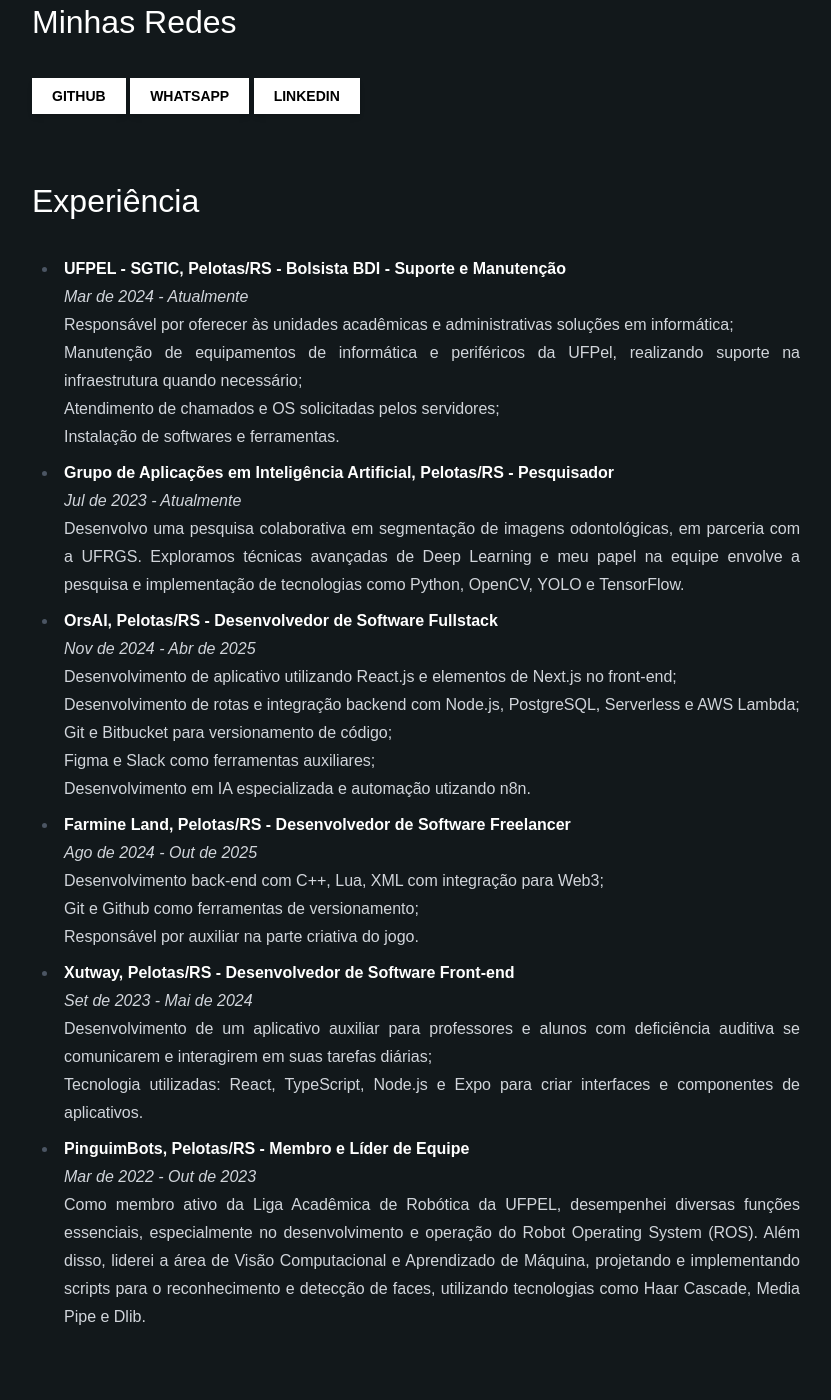
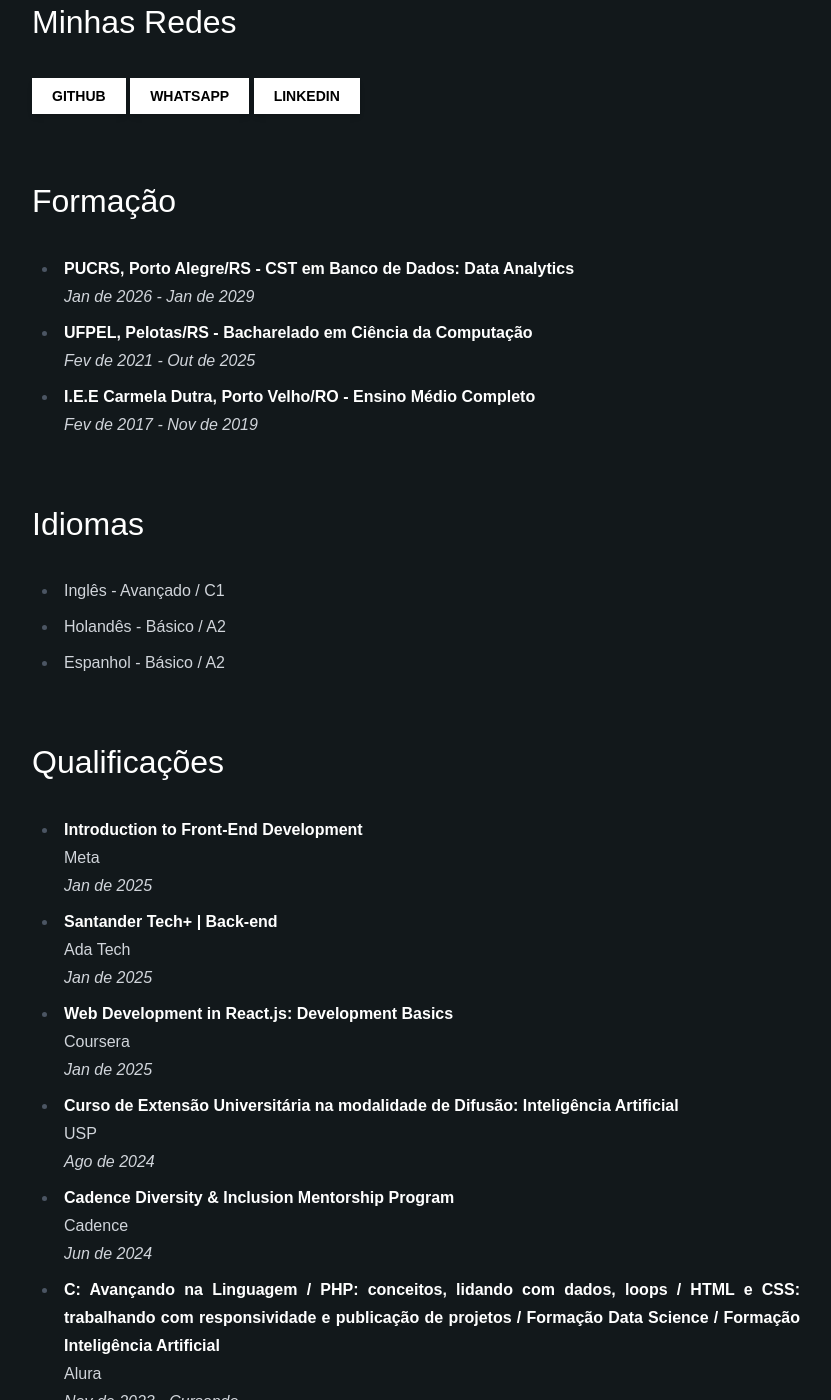
Before and after one commit to pepemesquita/pepemesquita.github.io, a Jekyll site: the page built from about.html, in a window 1280 px wide and 1400 px high, scrolled down 1178 px. Shown: the whole window, without its empty margins (224-1055 px from the left). Built offline with Jekyll 4.4.1, drawn with Linux system fonts in a browser that asks for light colours; some web fonts are replaced; comment, search, counter and statistics services are not loaded; some of the changed text lies outside the part shown.

```diff
--- a/about.html
+++ b/about.html
@@ -40,58 +40,13 @@ title: Sobre | Pedro
 
       <a class="btn" href="https://www.linkedin.com/in/pedro-henrique-l-359a4b13b/" target="_blank">Linkedin</a>
 
-      <h2>Experiência</h2>
-      <ul>
-        <li>
-          <strong>UFPEL - SGTIC, Pelotas/RS - Bolsista BDI - Suporte e Manutenção</strong><br>
-          <em>Mar de 2024 - Atualmente</em><br>
-          Responsável por oferecer às unidades acadêmicas e administrativas soluções em informática; <br>
-          Manutenção de equipamentos de informática e periféricos da UFPel, realizando suporte na infraestrutura quando
-          necessário; <br>
-          Atendimento de chamados e OS solicitadas pelos servidores;<br>
-          Instalação de softwares e ferramentas.
-        </li>
-        <li>
-          <strong>Grupo de Aplicações em Inteligência Artificial, Pelotas/RS - Pesquisador</strong><br>
-          <em>Jul de 2023 - Atualmente</em><br>
-          Desenvolvo uma pesquisa colaborativa em segmentação de imagens odontológicas, em parceria com a UFRGS.
-          Exploramos técnicas avançadas de Deep Learning e meu papel na equipe envolve a pesquisa e implementação de
-          tecnologias como Python, OpenCV, YOLO e TensorFlow.<br>
-        </li>
-        <li>
-          <strong>OrsAI, Pelotas/RS - Desenvolvedor de Software Fullstack</strong><br>
-          <em>Nov de 2024 - Abr de 2025</em><br>
-          Desenvolvimento de aplicativo utilizando React.js e elementos de Next.js no front-end; <br>
-          Desenvolvimento de rotas e integração backend com Node.js, PostgreSQL, Serverless e AWS Lambda; <br>
-          Git e Bitbucket para versionamento de código; <br>
-          Figma e Slack como ferramentas auxiliares;<br>
-          Desenvolvimento em IA especializada e automação utizando n8n.
-        </li>
-        <li>
-          <strong>Farmine Land, Pelotas/RS - Desenvolvedor de Software Freelancer</strong><br>
-          <em>Ago de 2024 - Out de 2025</em><br>
-          Desenvolvimento back-end com C++, Lua, XML com integração para Web3; <br>
-          Git e Github como ferramentas de versionamento; <br>
-          Responsável por auxiliar na parte criativa do jogo.
-        </li>
-        <li>
-          <strong>Xutway, Pelotas/RS - Desenvolvedor de Software Front-end</strong><br>
-          <em>Set de 2023 - Mai de 2024</em><br>
-          Desenvolvimento de um aplicativo auxiliar para professores e alunos com deficiência auditiva se comunicarem e interagirem em suas tarefas diárias; <br>
-          Tecnologia utilizadas: React, TypeScript, Node.js e Expo para criar interfaces e componentes de aplicativos.
-        </li>
-        <li>
-          <strong>PinguimBots, Pelotas/RS - Membro e Líder de Equipe</strong><br>
-          <em>Mar de 2022 - Out de 2023</em><br>
-          Como membro ativo da Liga Acadêmica de Robótica da UFPEL, desempenhei diversas funções essenciais,
-          especialmente no desenvolvimento e operação do Robot Operating System (ROS). Além disso, liderei a área de
-          Visão Computacional e Aprendizado de Máquina, projetando e implementando scripts para o reconhecimento e
-          detecção de faces, utilizando tecnologias como Haar Cascade, Media Pipe e Dlib.<br>
-        </li>
-      </ul>
 
       <h2>Formação</h2>
       <ul>
+        <li>
+          <strong>PUCRS, Porto Alegre/RS - CST em Banco de Dados: Data Analytics </strong><br>
+          <em>Jan de 2026 - Jan de 2029</em>
+        </li>
         <li>
           <strong>UFPEL, Pelotas/RS - Bacharelado em Ciência da Computação</strong><br>
           <em>Fev de 2021 - Out de 2025</em>
@@ -104,7 +59,7 @@ title: Sobre | Pedro
 
       <h2>Idiomas</h2>
       <ul>
-        <li>Inglês - Intermediário / B1</li>
+        <li>Inglês - Avançado / C1</li>
         <li>Holandês - Básico / A2</li>
         <li>Espanhol - Básico / A2</li>
       </ul>
```
Also changed, not shown: other parts of about.html (+1 -1 lines), _data/projects.json (+35 -0 lines), assets/images/bcenergia.png (added), assets/images/espaco.jpg (added), assets/images/euvatar.png (added), assets/images/primeira.jpg (added), assets/images/quires.png (added).
